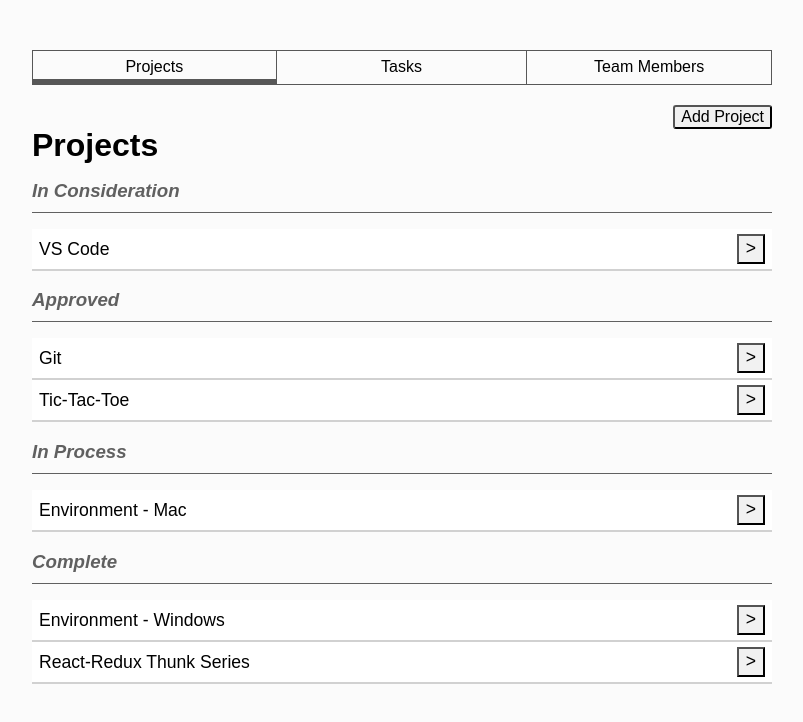
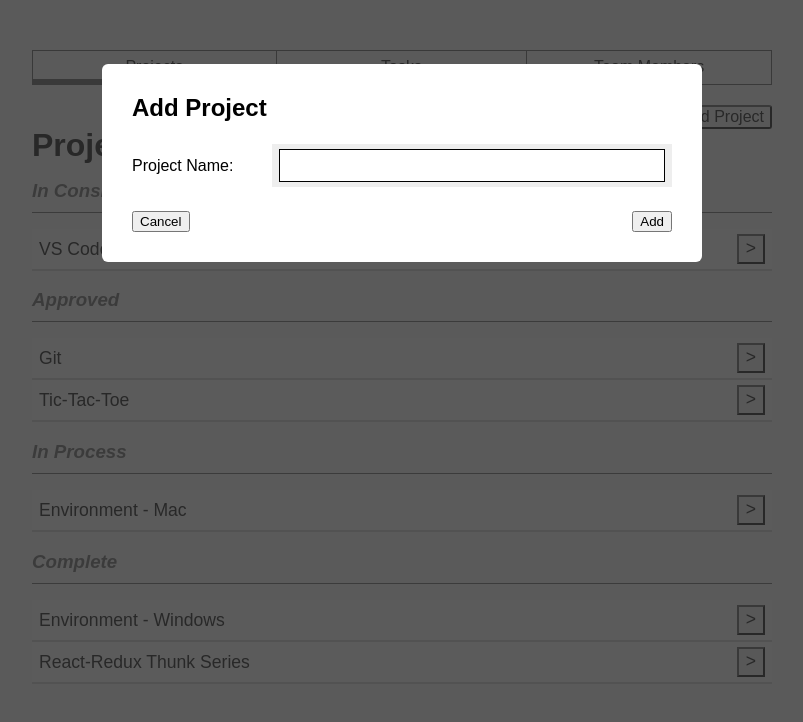
Before and after one commit to isabel985/task-manager, a React (Create React App) app: page /projects in a window 1280 px wide. Both pictures are taken after a click on the button "Add Project". Shown: the top 722 px of the page, without its empty margins (238-1041 px from the left). Built offline with nearby package versions, Linux system fonts and the light colour scheme.

Commit message:
project add form passes object property to projects page

```diff
--- /dev/null
+++ b/src/components/AddProjectForm.js
@@ -0,0 +1,104 @@
+import React, { Component } from 'react';
+import uuidv4 from 'uuid/v4';
+
+class AddProjectForm extends Component {
+  constructor(props) {
+    super(props);
+
+    this.state = {
+      project_name: '',
+      project_status: '',
+      project_category: '',
+      project_due_date: '',
+      project_end_date: '',
+      project_assigned_to: '',
+      project_assigned_by: '',
+      project_resource_link: '',
+      project_final_link: '',
+      project_description: '',
+      project_notes: ''
+    }
+  }
+
+  handleInputChange = (e) => {
+    this.setState({
+      [e.target.name]: e.target.value
+    });
+  }
+
+  handleSubmit = (e) => {
+    e.preventDefault();
+    if (this.state.project_name.trim()) {
+      let submittedProject = this.state;
+
+      let project = Object.assign({
+        project_id: uuidv4()
+      }, submittedProject);
+
+      this.props.handleAddProjectSave(project);
+
+      this.handleReset();
+    }
+  }
+
+  handleReset = () => {
+    this.setState({
+      project_name: '',
+      project_status: '',
+      project_category: '',
+      project_due_date: '',
+      project_end_date: '',
+      project_assigned_to: '',
+      project_assigned_by: '',
+      project_resource_link: '',
+      project_final_link: '',
+      project_description: '',
+      project_notes: ''
+    });
+  }
+
+  render() {
+    return(
+      <div className={`modal` + `${this.props.displayModal ? ` show` : ``}`}>
+        <div className="modal-content">
+          <h2>Add Project</h2>
+          <form onSubmit={this.handleSubmit}>
+
+            <div className="item-detail-group">
+              <div className="item-detail">
+                <label className="item-detail-label">
+                  Project Name:
+                </label>
+
+                <div className="item-detail-value">
+                  <input
+                    className="item-detail-input"
+                    type="text"
+                    name="project_name"
+                    onChange={this.handleInputChange}
+                    value={this.state.project_name} />
+                </div>
+              </div>
+            </div>
+
+            <div className="modal-footer">
+              <button
+                type="button"
+                onClick={this.props.handleCancelAddProjectForm}
+                >Cancel
+              </button>
+
+              <button
+                type="submit"
+                >Add
+              </button>
+            </div>
+
+          </form>
+        </div>
+      </div>
+    );
+  }
+}
+
+export default AddProjectForm;
--- a/src/components/AddTeamMemberForm.js
+++ b/src/components/AddTeamMemberForm.js
@@ -1,7 +1,7 @@
 import React, { Component } from 'react';
 import uuidv4 from 'uuid/v4';
 
-class TeamMemberForm extends Component {
+class AddTeamMemberForm extends Component {
   constructor(props) {
     super(props);
 
@@ -77,4 +77,4 @@
   }
 }
 
-export default TeamMemberForm;
+export default AddTeamMemberForm;
--- a/src/containers/ProjectsPage.js
+++ b/src/containers/ProjectsPage.js
@@ -2,6 +2,7 @@
 import data from '../data/data';
 import ProjectSummary from '../components/ProjectSummary';
 import ProjectDetails from '../components/ProjectDetails';
+import AddProjectForm from '../components/AddProjectForm';
 import Header from '../components/Header';
 
 class ProjectsPage extends Component {
@@ -13,7 +14,8 @@
       addProject: false }
   }
 
-  handleAddProjectSave = () => {
+  handleAddProjectSave = (project) => {
+    console.log(project);
     this.setState({addProject: false});
   }
 
@@ -52,7 +54,13 @@
   render() {
     return (
       <React.Fragment>
-        <button className="btn-display-add-modal">Add Project</button>
+
+        <button
+        className="btn-display-add-modal"
+        onClick={this.handleDisplayAddProjectForm}>
+          Add Project
+        </button>
+
         <div className={
           `summaries-list projects` +
           `${this.state.selectedProject
@@ -123,6 +131,13 @@
         {console.log("state selected Project", this.state.selectedProject)}
 
         {this.state.selectedProject && <ProjectDetails selectedProject={this.state.selectedProject} />}
+
+        <AddProjectForm
+          displayModal={this.state.addProject}
+          handleAddProjectSave={this.handleAddProjectSave}
+          handleCancelAddProjectForm={this.handleCancelAddProjectForm}
+        />
+
       </React.Fragment>
     );
   }
```
